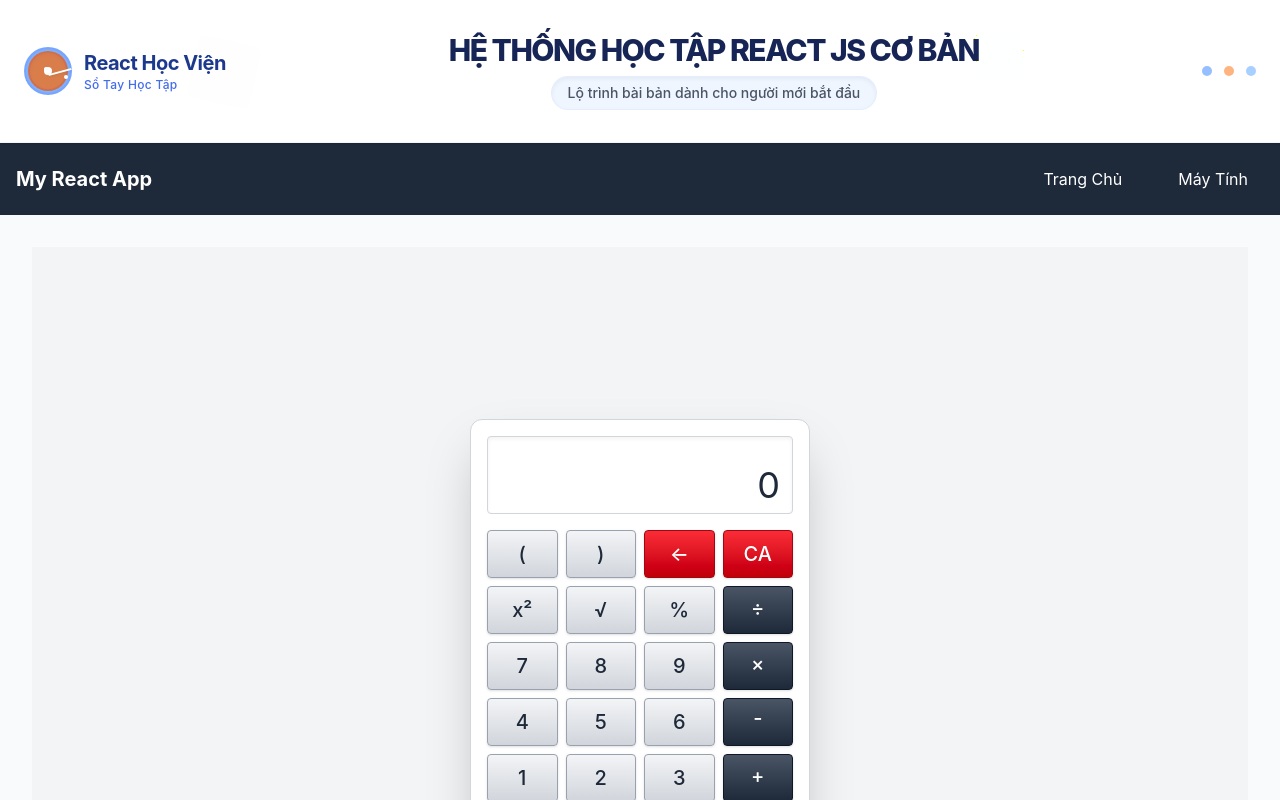
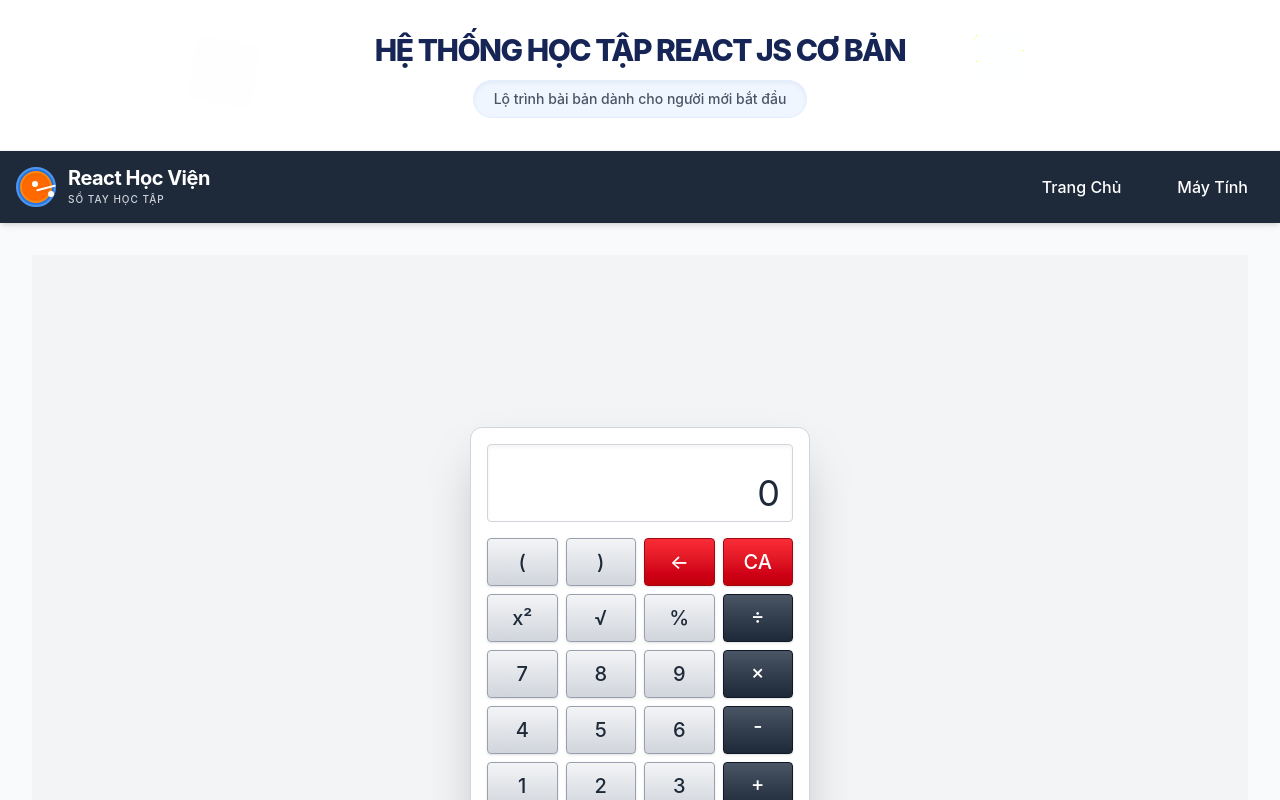
Before and after one commit to haonqpy00199-sys/my-react-app, a React (Vite) app: page /my-react-app/calculator in a window 1280 px wide. Shown: the top 800 px of the page. Built offline with nearby package versions, Linux system fonts and the light colour scheme.

Commit message:
fix: xoa logo trung lap o App.jsx

```diff
--- a/src/App.jsx
+++ b/src/App.jsx
@@ -3,79 +3,36 @@ import Navbar from "./components/Navbar";
 import Home from "./pages/Home";
 import Calculator from "./pages/Calculator";
 
-// Thành phần Logo (Có thể tách ra file riêng nếu muốn)
-const Logo = () => (
-	<div className="flex flex-col items-start gap-1">
-		<div className="flex items-center gap-3">
-			{/* Icon Logo: Kết nối logic 3D */}
-			<div className="relative w-12 h-12">
-				<div className="absolute inset-0 bg-blue-500 rounded-full opacity-60 flex items-center justify-center border-2 border-blue-600/60 shadow-inner">
-					<div className="w-2 h-2 bg-white rounded-full"></div>
-				</div>
-				<div className="absolute w-10 h-10 top-1 right-1 bg-orange-500 rounded-full opacity-70 flex items-center justify-center border-2 border-orange-600/70 shadow-inner">
-					<div className="w-2 h-2 bg-white rounded-full"></div>
-				</div>
-				<div className="absolute w-6 h-0.5 bg-white top-6 left-6 rotate-[-15deg] rounded shadow-sm"></div>
-				<div className="absolute w-1 h-1 bg-white top-5 left-5 rounded-full"></div>
-				<div className="absolute w-1 h-1 bg-white top-7 left-10 rounded-full"></div>
-			</div>
-			<div className="flex flex-col">
-				<span className="text-xl font-bold text-blue-900 tracking-tight">
-					React Học Viện
-				</span>
-				<span className="text-xs text-blue-700/80 font-medium tracking-wide">
-					Sổ Tay Học Tập
-				</span>
-			</div>
-		</div>
-	</div>
-);
-
 export default function App() {
 	return (
 		<Router basename="/my-react-app">
 			<div className="min-h-screen flex flex-col bg-gray-50 font-sans text-gray-800">
-				{/* --- REDESIGNED HEADER (NEW & IMPROVED) --- */}
+				{/* 1. HEADER CHÍNH (Đã loại bỏ phần Logo bị trùng lặp) */}
 				<header className="relative w-full bg-white border-b border-gray-100 shadow-sm overflow-hidden">
-					{/* Lớp nền mờ công nghệ (Subtle Tech Background) */}
+					{/* Lớp nền mờ họa tiết công nghệ */}
 					<div className="absolute inset-0 opacity-[0.03]">
 						<div className="absolute inset-0 bg-grid-pattern"></div>
-						{/* Các khối hình học bay (Floating Shapes) */}
 						<div className="absolute w-16 h-16 bg-blue-500/20 rounded-lg top-10 left-[15%] rotate-12"></div>
 						<div className="absolute w-8 h-8 bg-orange-500/10 rounded-full top-24 left-[40%]"></div>
 						<div className="absolute w-12 h-12 bg-blue-400/20 rounded-md top-8 right-[20%] -rotate-6"></div>
 						<div className="absolute w-6 h-6 bg-orange-400/10 rounded-lg top-28 right-[45%] rotate-[-20deg]"></div>
 					</div>
 
-					{/* Nội dung Header chính (Main Header Content) */}
-					<div className="max-w-7xl mx-auto px-6 py-8 relative flex items-center justify-between gap-10">
-						{/* Vùng Logo (Left Side) */}
-						<Logo />
-
-						{/* Vùng Tiêu đề & Subtitle (Middle Side) */}
-						<div className="flex flex-col items-center text-center">
-							<h1 className="text-3xl font-extrabold tracking-tighter text-blue-950 uppercase">
-								Hệ Thống Học Tập React JS Cơ Bản
-							</h1>
-							<p className="text-sm font-medium text-gray-600 mt-2 bg-blue-50 px-4 py-1.5 rounded-full border border-blue-100/60 shadow-inner">
-								Lộ trình bài bản dành cho người mới bắt đầu
-							</p>
-						</div>
-
-						{/* Thêm một số điểm nhấn công nghệ bên phải (Decorative Tech Points) */}
-						<div className="flex items-center gap-3 opacity-60">
-							<div className="w-2.5 h-2.5 bg-blue-500 rounded-full animate-pulse"></div>
-							<div className="w-2.5 h-2.5 bg-orange-500 rounded-full delay-150 animate-pulse"></div>
-							<div className="w-2.5 h-2.5 bg-blue-400 rounded-full delay-300 animate-pulse"></div>
-						</div>
+					{/* Nội dung Tiêu đề được căn giữa hoàn hảo */}
+					<div className="max-w-7xl mx-auto px-6 py-8 relative flex flex-col items-center justify-center text-center">
+						<h1 className="text-3xl font-extrabold tracking-tighter text-blue-950 uppercase">
+							Hệ Thống Học Tập React JS Cơ Bản
+						</h1>
+						<p className="text-sm font-medium text-gray-600 mt-3 bg-blue-50 px-5 py-2 rounded-full border border-blue-100/60 shadow-inner inline-block">
+							Lộ trình bài bản dành cho người mới bắt đầu
+						</p>
 					</div>
 				</header>
-				{/* ---------------------------------------------- */}
 
-				{/* 2. NAVIGATION MENU (Giữ nguyên vị trí) */}
+				{/* 2. NAVIGATION MENU (Thanh điều hướng chứa Logo của bạn) */}
 				<Navbar />
 
-				{/* 3. KHU VỰC NỘI DUNG CHÍNH CHỨA LAYOUT 3 CỘT */}
+				{/* 3. KHU VỰC NỘI DUNG CHÍNH (Chứa Home và Calculator) */}
 				<main className="flex-grow container mx-auto p-4 md:p-6 lg:p-8">
 					<Routes>
 						<Route path="/" element={<Home />} />
@@ -83,7 +40,7 @@ export default function App() {
 					</Routes>
 				</main>
 
-				{/* 4. FOOTER (Bổ sung dưới cùng hệ thống) */}
+				{/* 4. FOOTER */}
 				<footer className="bg-gray-800 text-gray-400 text-center py-5 text-sm border-t border-gray-700">
 					&copy; {new Date().getFullYear()} - Sổ Tay Học Tập ReactJS -
 					Học Viện Công Nghệ. All rights reserved.
--- a/src/components/Navbar.jsx
+++ b/src/components/Navbar.jsx
@@ -1,13 +1,41 @@
 import { useState } from "react";
 import { Link } from "react-router-dom";
+
+// Component Logo được thiết kế lại màu sắc để nổi bật trên nền Navbar tối
+const Logo = () => (
+	<Link
+		to="/"
+		className="flex items-center gap-3 hover:opacity-80 transition-opacity"
+	>
+		{/* Icon Logo */}
+		<div className="relative w-10 h-10">
+			<div className="absolute inset-0 bg-blue-500 rounded-full opacity-90 flex items-center justify-center border-2 border-blue-400 shadow-inner"></div>
+			<div className="absolute w-8 h-8 top-1 right-1 bg-orange-500 rounded-full flex items-center justify-center border-2 border-orange-400 shadow-inner"></div>
+			<div className="absolute w-5 h-0.5 bg-white top-5 left-5 rotate-[-15deg] rounded shadow-sm z-10"></div>
+			<div className="absolute w-1.5 h-1.5 bg-white top-3.5 left-4 rounded-full z-10"></div>
+			<div className="absolute w-1.5 h-1.5 bg-white top-6 left-8 rounded-full z-10"></div>
+		</div>
+
+		{/* Chữ Logo (Màu trắng cho nền tối) */}
+		<div className="flex flex-col">
+			<span className="text-xl font-bold text-white tracking-tight leading-none">
+				React Học Viện
+			</span>
+			<span className="text-[10px] text-gray-300 font-medium tracking-widest uppercase mt-1">
+				Sổ Tay Học Tập
+			</span>
+		</div>
+	</Link>
+);
 
 export default function Navbar() {
 	const [isOpen, setIsOpen] = useState(false);
 
 	return (
-		<nav className="bg-gray-800 text-white p-4">
+		<nav className="bg-gray-800 text-white p-4 shadow-md relative z-50">
 			<div className="container mx-auto flex justify-between items-center">
-				<div className="text-xl font-bold">My React App</div>
+				{/* Đã thay thế dòng chữ "My React App" bằng component Logo */}
+				<Logo />
 
 				{/* Nút Menu cho Mobile */}
 				<button
@@ -31,18 +59,20 @@ export default function Navbar() {
 
 				{/* Các liên kết trang */}
 				<div
-					className={`${isOpen ? "block" : "hidden"} md:flex space-x-0 md:space-x-6 absolute md:static top-16 left-0 w-full md:w-auto bg-gray-800 md:bg-transparent flex-col md:flex-row p-4 md:p-0 z-10`}
+					className={`${
+						isOpen ? "flex" : "hidden"
+					} md:flex flex-col md:flex-row space-y-2 md:space-y-0 md:space-x-2 lg:space-x-6 absolute md:static top-full left-0 w-full md:w-auto bg-gray-800 md:bg-transparent p-4 md:p-0 border-t md:border-none border-gray-700`}
 				>
 					<Link
 						to="/"
-						className="block py-2 px-4 hover:bg-gray-700 md:hover:bg-transparent md:hover:text-blue-400 rounded transition"
+						className="block py-2 px-4 font-medium hover:bg-gray-700 md:hover:bg-transparent md:hover:text-blue-400 rounded transition"
 						onClick={() => setIsOpen(false)}
 					>
 						Trang Chủ
 					</Link>
 					<Link
 						to="/calculator"
-						className="block py-2 px-4 hover:bg-gray-700 md:hover:bg-transparent md:hover:text-blue-400 rounded transition"
+						className="block py-2 px-4 font-medium hover:bg-gray-700 md:hover:bg-transparent md:hover:text-blue-400 rounded transition"
 						onClick={() => setIsOpen(false)}
 					>
 						Máy Tính
```
